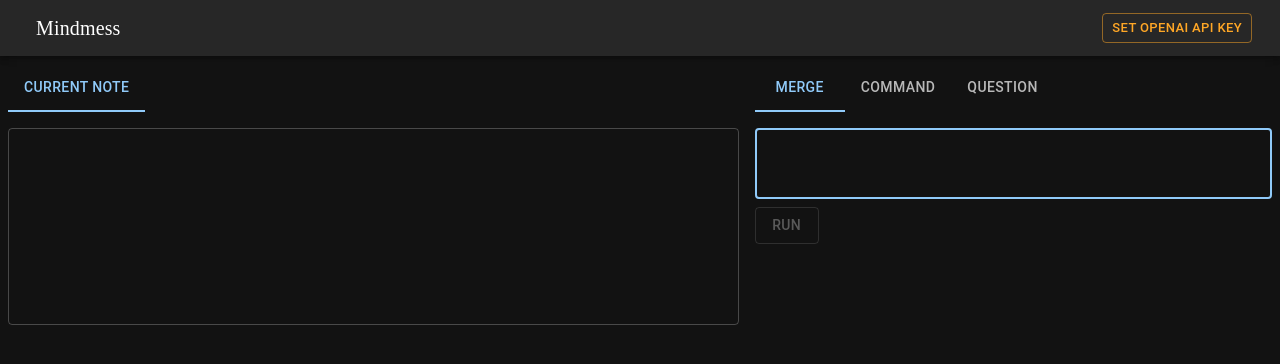
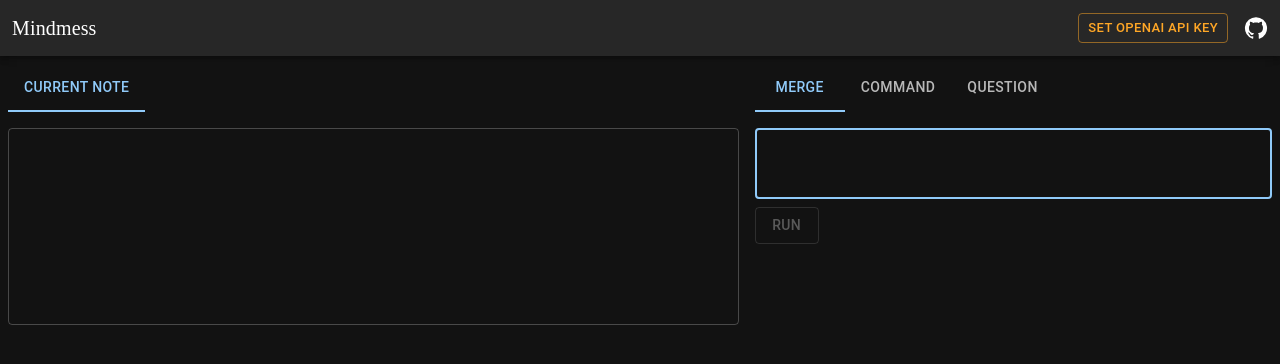
Before and after one commit to swax/Mindmess, a Next.js app: page / in a window 1280 px wide. Shown: the top 364 px of the page. Built offline with nearby package versions, Linux system fonts and the light colour scheme.

Commit message:
Added github link. OpenAI API link. Updated readme. Added license.

```diff
--- a/app/AppHeader.tsx
+++ b/app/components/AppHeader.tsx
@@ -3,6 +3,7 @@ import {
   AppBar,
   Box,
   Button,
+  IconButton,
   Popover,
   Stack,
   TextField,
@@ -11,6 +12,7 @@ import {
 } from "@mui/material";
 import { useRef, useState } from "react";
 import { useEffectOnce } from "react-use";
+import GitHubIcon from "@mui/icons-material/GitHub";
 
 export default function AppHeader() {
   // Hooks
@@ -61,9 +63,9 @@ export default function AppHeader() {
   const currentApiKey = pageLoaded ? getApiKey() : "";
 
   return (
-    <AppBar sx={{ padding: 0.5, paddingLeft: 1.5 }} position="static">
-      <Toolbar variant="dense">
-        <Typography fontFamily="cursive" variant="h6" sx={{ flexGrow: 1 }}>
+    <AppBar position="static" sx={{ padding: 0.5 }}>
+      <Toolbar disableGutters sx={{ gap: 1 }} variant="dense">
+        <Typography fontFamily="cursive" sx={{ flexGrow: 1, marginLeft: 1 }} variant="h6">
           Mindmess
         </Typography>
         {pageLoaded && (
@@ -86,17 +88,29 @@ export default function AppHeader() {
               open={Boolean(editKeyAnchorEl)}
             >
               <Stack>
+                <Typography
+                  sx={{ color: "lightgrey", fontSize: 13, padding: 1 }}
+                >
+                  Get your API key{" "}
+                  <a
+                    href="https://platform.openai.com/account/api-keys"
+                    target="_blank"
+                  >
+                    here
+                  </a>
+                </Typography>
+
                 <TextField
                   autoComplete="off"
                   fullWidth
+                  inputRef={apiKeyInputRef}
                   label="OpenAI API Key"
+                  onChange={(e) => setLocalApiKey(e.target.value)}
                   onKeyDown={handleKeyDown_textField}
-                  onChange={(e) => setLocalApiKey(e.target.value)}
                   size="small"
                   sx={{ margin: 1, marginTop: 2, paddingRight: 2 }}
                   value={localApiKey}
                   variant="outlined"
-                  inputRef={apiKeyInputRef}
                 />
                 <Stack direction="row" paddingRight={1} spacing={1}>
                   <Box sx={{ flexGrow: 1 }} />
@@ -130,6 +144,9 @@ export default function AppHeader() {
             </Popover>
           </div>
         )}
+        <IconButton aria-label="Github" href="https://github.com/swax/mindmess" target="_blank">
+          <GitHubIcon />
+        </IconButton>
       </Toolbar>
     </AppBar>
   );
--- a/app/globals.css
+++ b/app/globals.css
@@ -4,3 +4,7 @@
 body {
   margin: 0px;
 }
+
+a {
+  color: lightblue;
+}
--- a/app/layout.tsx
+++ b/app/layout.tsx
@@ -4,7 +4,7 @@ import "./globals.css";
 
 export const metadata: Metadata = {
   title: "Mindmess",
-  description: "Your mind is a mess",
+  description: "Collaborate on your notes with ChatGPT",
 };
 
 export default function RootLayout({
--- a/app/page.tsx
+++ b/app/page.tsx
@@ -23,7 +23,7 @@ import OpenAI from "openai";
 import { useEffect, useRef, useState } from "react";
 import ReactDiffViewer from "react-diff-viewer-continued";
 import { useLocalStorage } from "react-use";
-import AppHeader from "./AppHeader";
+import AppHeader from "./components/AppHeader";
 import { commandAction } from "./actions/command-action";
 import { mergeAction } from "./actions/merge-action";
 import { questionAction } from "./actions/question-action";
--- a/package.json
+++ b/package.json
@@ -29,6 +29,6 @@
     "typescript": "5.2.2"
   },
   "devDependencies": {
-    "prettier": "^3.0.3"
+    "prettier": "3.0.3"
   }
 }
```
Also changed, not shown: 2 other files (tests, documents, lock files or other folders).
